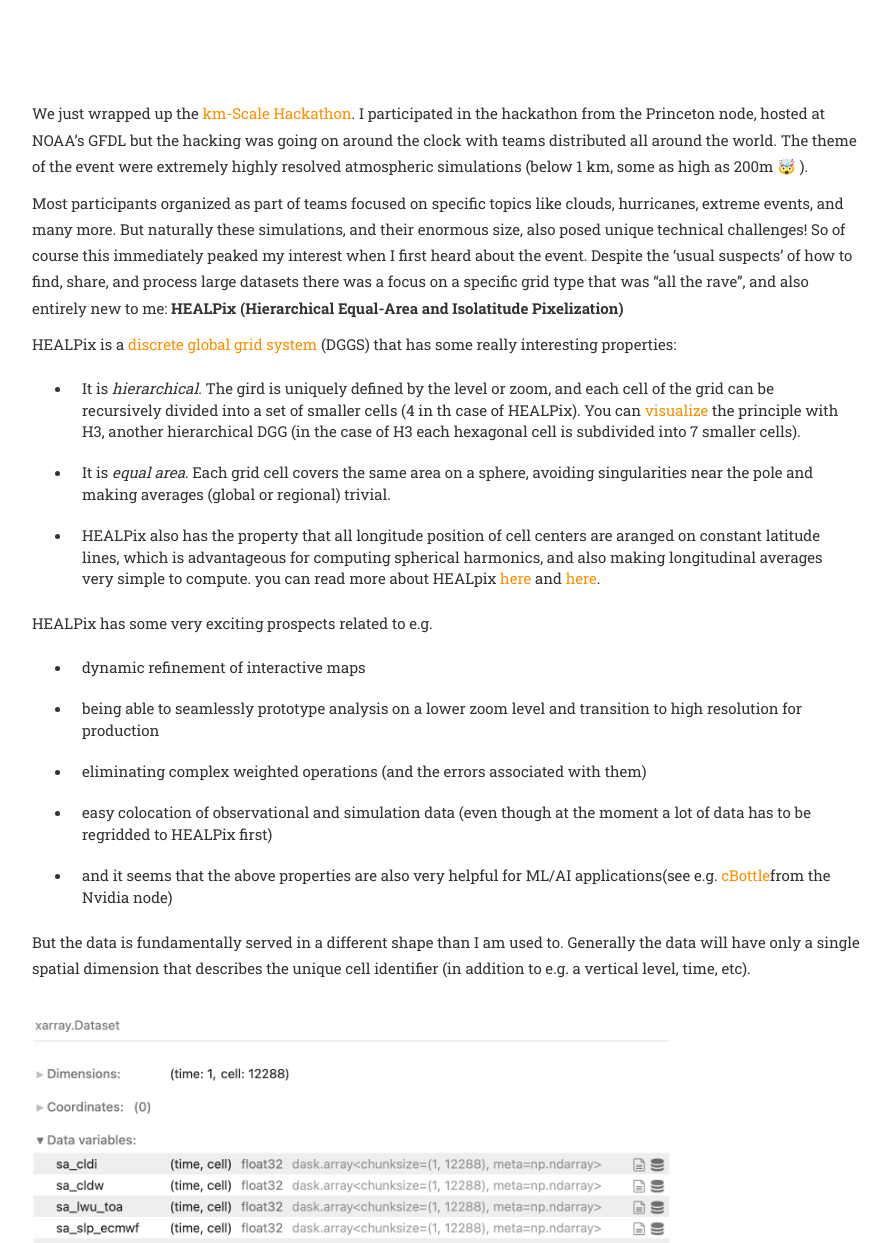
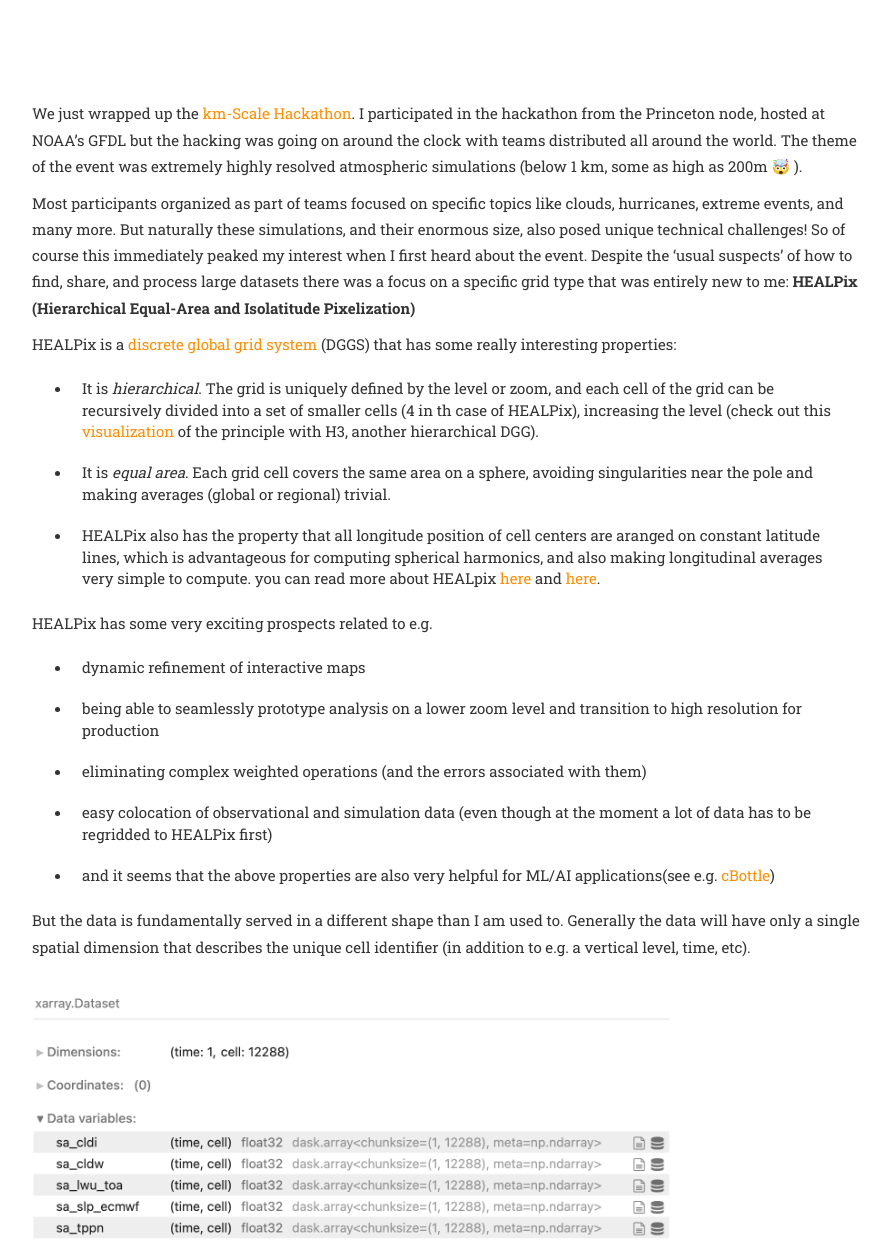
Before and after one commit to jbusecke/jbusecke.github.io, a Jekyll site: the page built from _posts/2025-05-16-km_scale_hackathon.md, in a window 1280 px wide and 1400 px high, scrolled down 269 px. Shown: the part 157-1400 px from the top of the window, without its empty margins (192-1083 px from the left). Built offline with Jekyll 4.4.1, drawn with Linux system fonts in a browser that asks for light colours; some web fonts are replaced; comment, search, counter and statistics services are not loaded; some of the changed text lies outside the part shown.

Commit message:
Update 2025-05-16-km_scale_hackathon.md

```diff
--- a/_posts/2025-05-16-km_scale_hackathon.md
+++ b/_posts/2025-05-16-km_scale_hackathon.md
@@ -5,12 +5,12 @@
 subtitle: "A week of discrete grids, high res models, and the hypnotoad."
 ---
 
-We just wrapped up the [km-Scale Hackathon](https://digital-earths-global-hackathon.github.io/hk25/). I participated in the hackathon from the Princeton node, hosted at NOAA's GFDL but the hacking was going on around the clock with teams distributed all around the world. The theme of the event were extremely highly resolved atmospheric simulations (below 1 km, some as high as 200m 🤯 ).
+We just wrapped up the [km-Scale Hackathon](https://digital-earths-global-hackathon.github.io/hk25/). I participated in the hackathon from the Princeton node, hosted at NOAA's GFDL but the hacking was going on around the clock with teams distributed all around the world. The theme of the event was extremely highly resolved atmospheric simulations (below 1 km, some as high as 200m 🤯 ).
 
-Most participants organized as part of teams focused on specific topics like clouds, hurricanes, extreme events, and many more. But naturally these simulations, and their enormous size, also posed unique technical challenges! So of course this immediately peaked my interest when I first heard about the event. Despite the 'usual suspects' of how to find, share, and process large datasets there was a focus on a specific grid type that was "all the rave", and also entirely new to me: **HEALPix (Hierarchical Equal-Area and Isolatitude Pixelization)**
+Most participants organized as part of teams focused on specific topics like clouds, hurricanes, extreme events, and many more. But naturally these simulations, and their enormous size, also posed unique technical challenges! So of course this immediately peaked my interest when I first heard about the event. Despite the 'usual suspects' of how to find, share, and process large datasets there was a focus on a specific grid type that was entirely new to me: **HEALPix (Hierarchical Equal-Area and Isolatitude Pixelization)**
 
 HEALPix is a [discrete global grid system](https://en.wikipedia.org/wiki/Discrete_global_grid) (DGGS) that has some really interesting properties:
-- It is *hierarchical*. The gird is uniquely defined by the level or zoom, and each cell of the grid can be recursively divided into a set of smaller cells (4 in th case of HEALPix). You can [visualize](https://h3geo.org/) the principle with H3, another hierarchical DGG (in the case of H3 each hexagonal cell is subdivided into 7 smaller cells).
+- It is *hierarchical*. The grid is uniquely defined by the level or zoom, and each cell of the grid can be recursively divided into a set of smaller cells (4 in th case of HEALPix), increasing the level (check out this [visualization](https://h3geo.org/) of the principle with H3, another hierarchical DGG).
 - It is *equal area*. Each grid cell covers the same area on a sphere, avoiding singularities near the pole and making averages (global or regional) trivial.
 - HEALPix also has the property that all longitude position of cell centers are aranged on constant latitude lines, which is advantageous for computing spherical harmonics, and also making longitudinal averages very simple to compute.
 you can read more about HEALpix [here](https://healpix.sourceforge.io/html/intro_Introduction_HEALPix.htm) and [here](https://ui.adsabs.harvard.edu/abs/2005ApJ...622..759G/abstract).
@@ -20,13 +20,13 @@
 - being able to seamlessly prototype analysis on a lower zoom level and transition to high resolution for production
 - eliminating complex weighted operations (and the errors associated with them)
 - easy colocation of observational and simulation data (even though at the moment a lot of data has to be regridded to HEALPix first)
-- and it seems that the above properties are also very helpful for ML/AI applications(see e.g. [cBottle](https://nvlabs.github.io/cbottle/)from the Nvidia node)
+- and it seems that the above properties are also very helpful for ML/AI applications(see e.g. [cBottle](https://nvlabs.github.io/cbottle/))
 
 But the data is fundamentally served in a different shape than I am used to. Generally the data will have only a single spatial dimension that describes the unique cell identifier (in addition to e.g. a vertical level, time, etc).
 
 <div class="text-center" style="padding-bottom: 50px">
   <img src="/img/posts/km_scale_hackathon/healpix_example.png" class="img-fluid" style="max-width:100%">
-  <p class="text-muted">Note how the feedstock still reflects the old name. This has to stay that way!</p>
+  <p class="text-muted">A low zoom level HEALPix dataset</p>
 </div>
 
 To deal with this specific data organization, there are a bunch of different packages and a lot of helper function around (a great starting point is the [awesome-HEALPix repo](https://github.com/pangeo-data/awesome-HEALPix)). But I became very curious about the [xDGGS package](https://github.com/xarray-contrib/xdggs). At its core, this package is an Xarray accessor that aims to abstract over not just HEALPix, but other DGGS as well. To be honest, one of the first things that hooked me was the fact that it enabled me to make an interactive [lonboard plot](https://www.linkedin.com/posts/julius-busecke-a47027117_lonboard-healpix-activity-7328089493410902017-1OHV?utm_source=share&utm_medium=member_desktop&rcm=ACoAAB0DhxcBeLLTv0jgiRXjfFQX459j8mZtltE) within a few minutes - quick data exploration will never *not* get me. But the more I learned about DGGS by reading the excellent [design document](https://github.com/xarray-contrib/xdggs/blob/main/design_doc.md) and talking to folks at the hackathon, the more I realized that implementing basic operations on the data (e.g. [spatial subsetting](https://github.com/xarray-contrib/xdggs/issues/16), [up/down scaling](https://github.com/xarray-contrib/xdggs/pull/141), convolution, calculus operators, ...) in a way that can be exposed to users in a generalized interface for multiple DGGS is the right way forward.
@@ -60,8 +60,6 @@
 Another round of special thanks to the xDGGS folks (Tina Odaka, Nick Hodgskin, Aart Stuurman, Justus Magin and Benoît Bovy), and Andrew Williams for wrangling the X-Shield data for the video. It was wonderful to meet so many new people in Princeton.
 
 <div class="text-center" style="padding-bottom: 50px">
-  <img src="/img/posts/km_scale_hackathon/healpix_example.png" class="img-fluid" style="max-width:100%">
-  <p class="text-muted">Note how the feedstock still reflects the old name. This has to stay that way!</p>
+  <img src="/img/posts/km_scale_hackathon/group_pic.jpg" class="img-fluid" style="max-width:100%">
+  <p class="text-muted">Thanks everyone!</p>
 </div>
-
-Thanks everyone!
```
